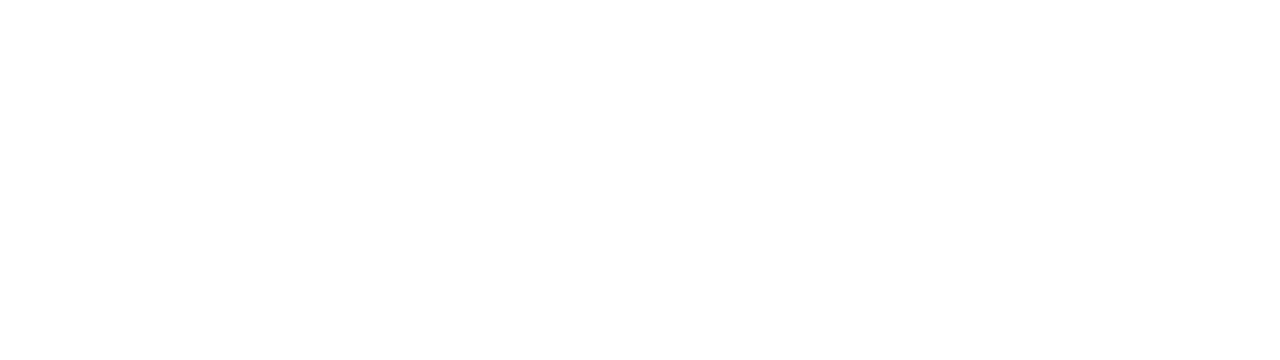
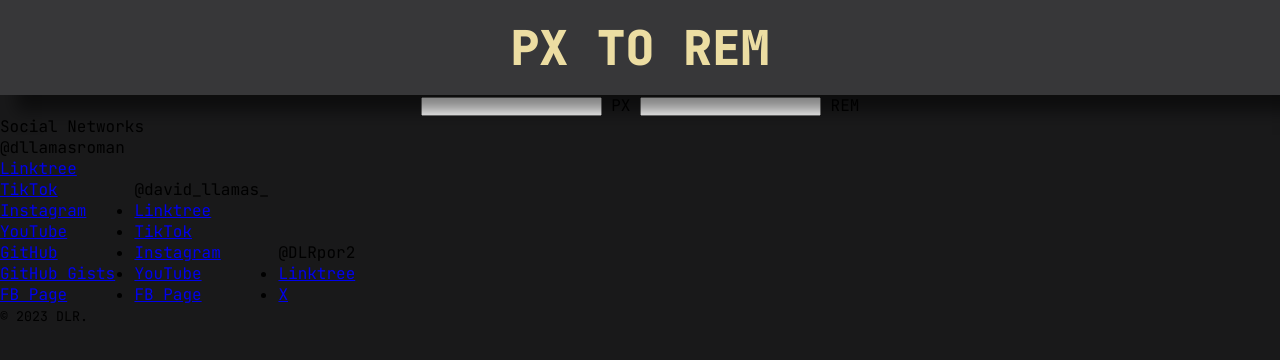
Before and after one commit to dllamasroman/px-to, a plain HTML site: page src/index.html in a window 1280 px wide. Drawn offline with Linux system fonts and the light colour scheme.

Commit message:
Update style.css - index.html

```diff
--- a/src/assets/css/style.css
+++ b/src/assets/css/style.css
@@ -11,8 +11,41 @@
   box-sizing: border-box;
 }
 
+.inline-block {
+  display: inline-block;
+}
+
+.box-shadow {
+  box-shadow: 1rem 1rem 1rem rgba(0, 0, 0, 0.5);
+}
+
 /* body styles */
 body {
   font-family: 'jetbrains_mono';
   font-weight: 400;
+  background-color: #19191a;
 }
+
+/* header */
+header {
+  position: sticky;
+  position: -webkit-sticky;
+  top: 0;
+  left: 0;
+  display: grid;
+  place-items: center;
+  background-color: #373739;
+}
+
+h1 {
+  font-weight: 900;
+  font-size: 3rem;
+  padding: 1rem 2rem;
+  color: #ecdda2;
+}
+
+/* main content */
+main {
+  display: grid;
+  place-items: center;
+}
--- a/src/index.html
+++ b/src/index.html
@@ -8,6 +8,63 @@
 </head>
 <body>
 
+  <header class="box-shadow">
+
+    <h1>PX TO REM</h1>
+
+  </header>
+
+  <main>
+
+    <form action="#">
+      <div id="part1" class="inline-block">
+        <input type="text" name="" id="px">
+        <label for="px">PX</label>
+      </div>
+      <div id="part2" class="inline-block">
+        <input type="text" name="" id="rem">
+        <label for="rem">REM</label>
+      </div>
+    </form>
+
+  </main>
+
+  <footer>
+
+    <p>Social Networks</p>
+    <div class="list-container inline-block">
+      <p>@dllamasroman</p>
+      <ul>
+        <li><a href="#">Linktree</a></li>
+        <li><a href="#">TikTok</a></li>
+        <li><a href="#">Instagram</a></li>
+        <li><a href="#">YouTube</a></li>
+        <li><a href="#">GitHub</a></li>
+        <li><a href="#">GitHub Gists</a></li>
+        <li><a href="#">FB Page</a></li>
+      </ul>
+    </div>
+    <div class="list-container inline-block">
+      <p>@david_llamas_</p>
+      <ul>
+        <li><a href="#">Linktree</a></li>
+        <li><a href="#">TikTok</a></li>
+        <li><a href="#">Instagram</a></li>
+        <li><a href="#">YouTube</a></li>
+        <li><a href="#">FB Page</a></li>
+      </ul>
+    </div>
+    <div class="list-container inline-block">
+      <p>@DLRpor2</p>
+      <ul>
+        <li><a href="#">Linktree</a></li>
+        <li><a href="#">X</a></li>
+      </ul>
+    </div>
+    <p><small>&copy; 2023 DLR.</small></p>
+
+  </footer>
+
   <!-- scripts -->
   <script src="assets/js/index.js"></script>
 
```
